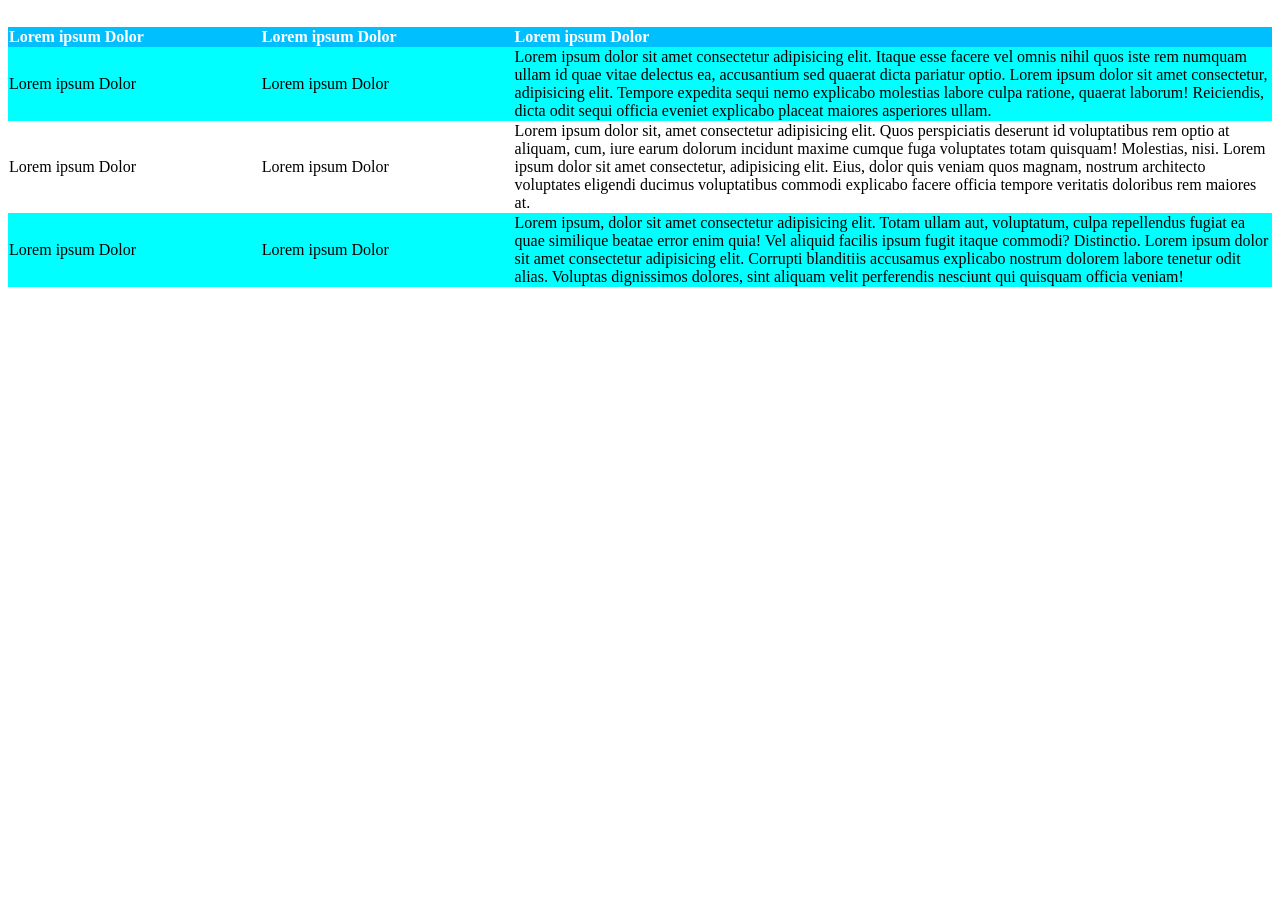
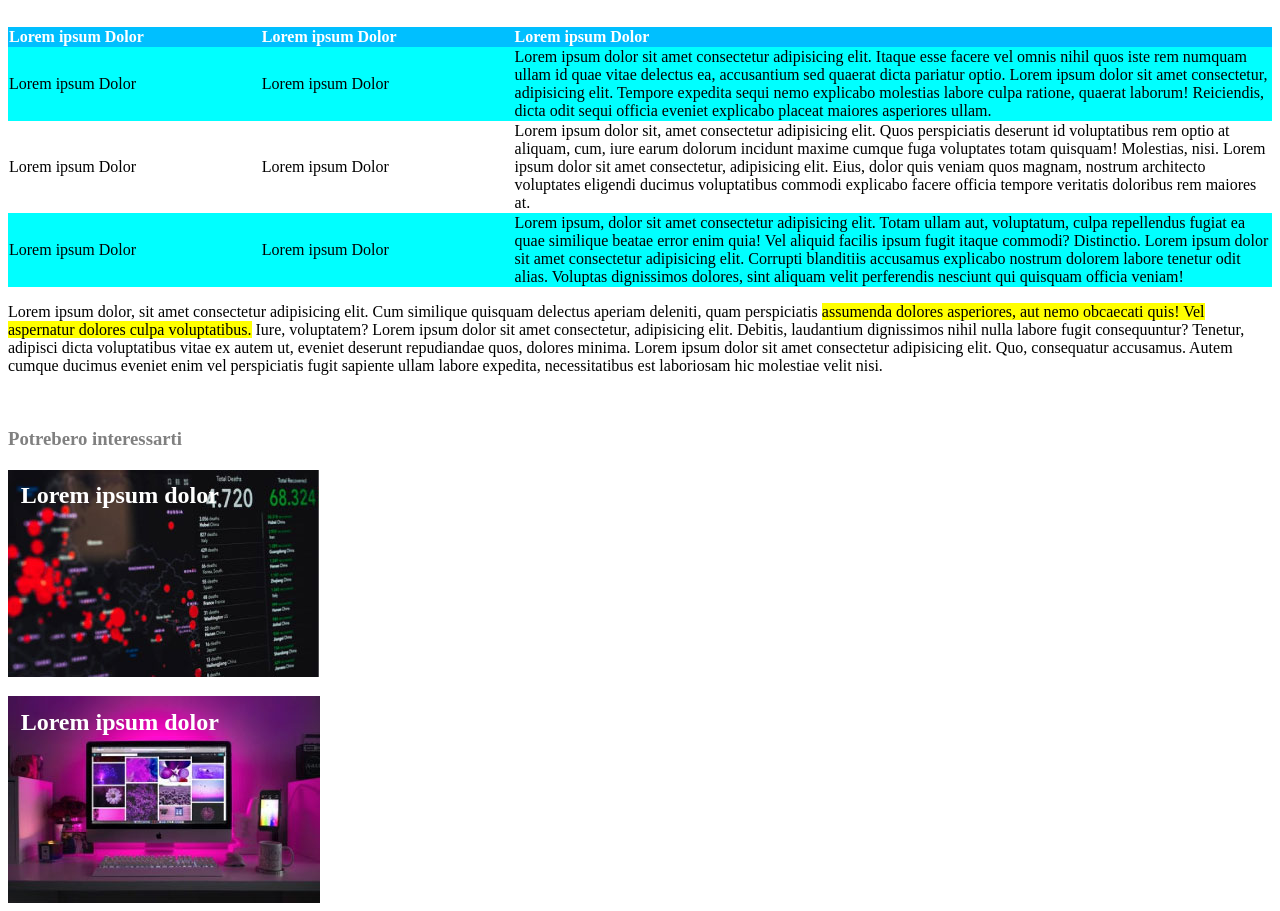
Before and after one commit to gianmarcocilia/html-css-booleaner, a plain HTML site: page index.html in a window 1280 px wide. Shown: the part 814-1725 px from the top of the page. Before the commit the page ends 1109 px from the top, so only its background shows below. Drawn offline with Linux system fonts and the light colour scheme.

Commit message:
add:footer

```diff
--- a/css/style.css
+++ b/css/style.css
@@ -60,3 +60,25 @@ thead{
 .little-cell{
     width: 20%;
 }
+
+/* FOOTER */
+.footer-title{
+    color: grey;
+}
+
+.photo-title{
+    color: white;
+    padding: 1%;
+}
+.graphic-img{
+    background-image: url(../img/graph.jpg);
+    height: 207px;
+    background-repeat: no-repeat;
+    }
+
+.monitor-img{
+    background-image: url(../img/monitor.jpg);
+    height: 207px;
+    background-repeat: no-repeat;
+
+}
--- a/index.html
+++ b/index.html
@@ -73,12 +73,25 @@
 
             </table>
         </section>
+        <!-- other lorem before footer -->
+        <p>Lorem ipsum dolor, sit amet consectetur adipisicing elit. Cum similique quisquam delectus aperiam deleniti, quam perspiciatis <span class="color-paragraph">assumenda dolores asperiores, aut nemo obcaecati quis! Vel aspernatur dolores culpa voluptatibus.</span> Iure, voluptatem? Lorem ipsum dolor sit amet consectetur, adipisicing elit. Debitis, laudantium dignissimos nihil nulla labore fugit consequuntur? Tenetur, adipisci dicta voluptatibus vitae ex autem ut, eveniet deserunt repudiandae quos, dolores minima. Lorem ipsum dolor sit amet consectetur adipisicing elit. Quo, consequatur accusamus. Autem cumque ducimus eveniet enim vel perspiciatis fugit sapiente ullam labore expedita, necessitatibus est laboriosam hic molestiae velit nisi.</p>
     </main>
     <!-- /Main -->
+    <br>
 
     <!-- Footer -->
     <footer>
-
+        <h3 class="footer-title">Potrebero interessarti</h3>
+        <div class="graphic-img">
+            <h2 class="photo-title">
+                Lorem ipsum dolor
+            </h2>
+        </div>
+        <div class="monitor-img">
+            <h2 class="photo-title">
+                Lorem ipsum dolor
+            </h2>
+        </div>
     </footer>
     <!-- /Footer -->
 </body>
```
